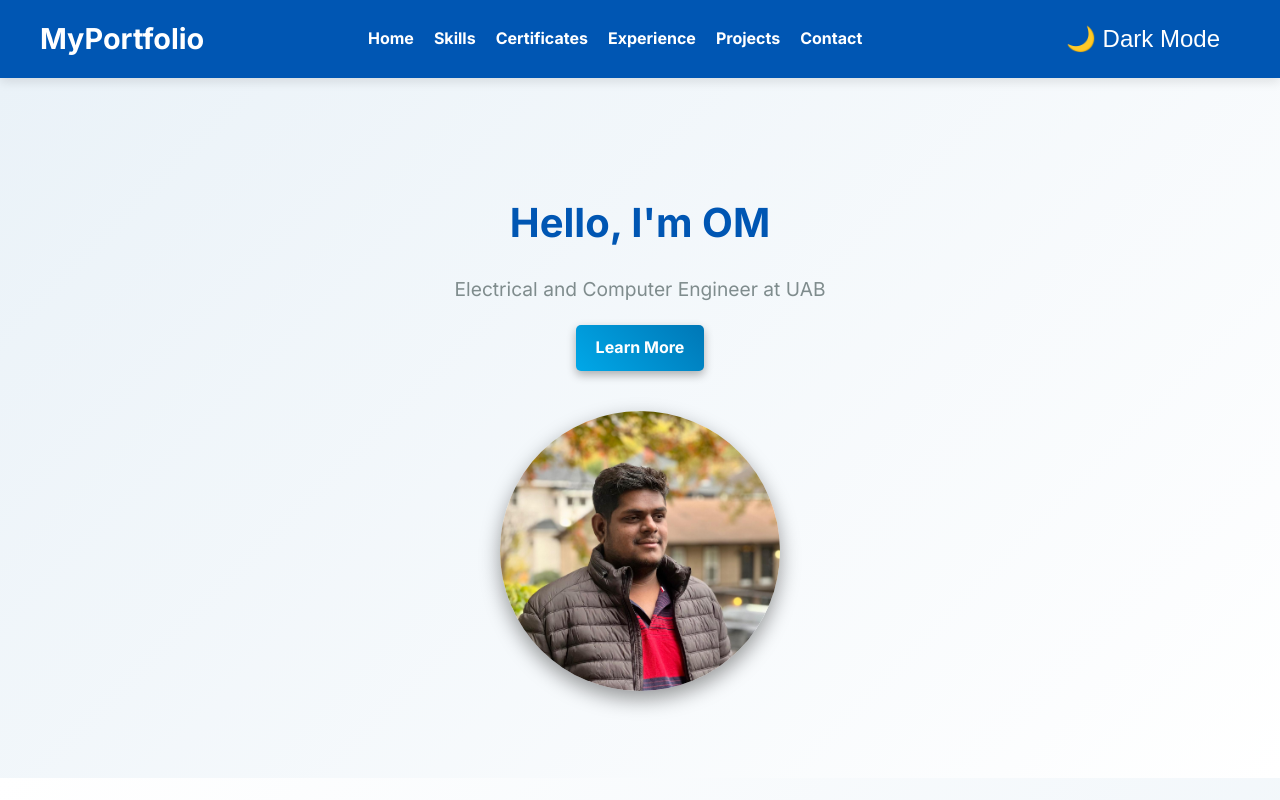
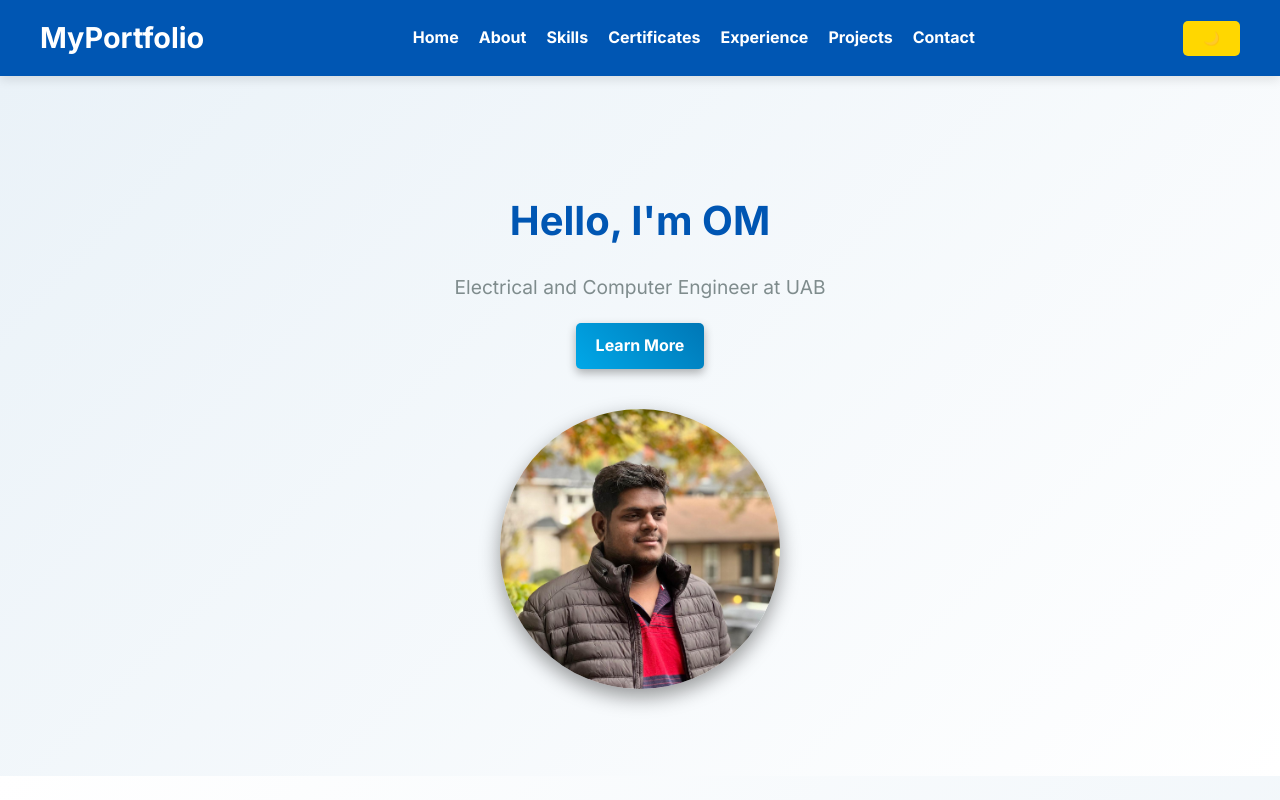
Before and after one commit to Omprakash87/my-portfolio, a Next.js app: page / in a window 1280 px wide. Shown: the top 800 px of the page. Built offline with nearby package versions, Linux system fonts and the light colour scheme.

Commit message:
Improved mobile responsiveness and interactivity for navbar and sections

```diff
--- a/components/Navbar.js
+++ b/components/Navbar.js
@@ -2,6 +2,7 @@ import { useEffect, useState } from "react";
 
 export default function Navbar() {
   const [theme, setTheme] = useState("light");
+  const [isMenuOpen, setIsMenuOpen] = useState(false);
 
   useEffect(() => {
     // Get the saved theme from localStorage or default to light
@@ -17,20 +18,28 @@ export default function Navbar() {
     document.documentElement.setAttribute("data-theme", newTheme);
   };
 
+  const toggleMenu = () => {
+    setIsMenuOpen(!isMenuOpen);
+  };
+
   return (
     <nav className="navbar">
       <div className="navbar-container">
         <a href="#hero" className="logo">MyPortfolio</a>
-        <ul className="navbar-links">
-          <li><a href="#hero">Home</a></li>
-          <li><a href="#skills">Skills</a></li>
-          <li><a href="#certificates">Certificates</a></li>
-          <li><a href="#experience">Experience</a></li>
-          <li><a href="#projects">Projects</a></li>
-          <li><a href="#contact">Contact</a></li>
+        <button className="hamburger" onClick={toggleMenu} aria-label="Toggle navigation">
+          ☰
+        </button>
+        <ul className={`navbar-links ${isMenuOpen ? "active" : ""}`}>
+          <li><a href="#hero" onClick={() => setIsMenuOpen(false)}>Home</a></li>
+          <li><a href="#about" onClick={() => setIsMenuOpen(false)}>About</a></li>
+          <li><a href="#skills" onClick={() => setIsMenuOpen(false)}>Skills</a></li>
+          <li><a href="#certificates" onClick={() => setIsMenuOpen(false)}>Certificates</a></li>
+          <li><a href="#experience" onClick={() => setIsMenuOpen(false)}>Experience</a></li>
+          <li><a href="#projects" onClick={() => setIsMenuOpen(false)}>Projects</a></li>
+          <li><a href="#contact" onClick={() => setIsMenuOpen(false)}>Contact</a></li>
         </ul>
         <button className="theme-toggle" onClick={toggleTheme}>
-          {theme === "light" ? "🌙 Dark Mode" : "☀️ Light Mode"}
+          {theme === "light" ? "🌙" : "☀️"}
         </button>
       </div>
     </nav>
--- a/styles/globals.css
+++ b/styles/globals.css
@@ -189,6 +189,24 @@ button:hover, .cta:hover, .hire-button:hover {
     transform: scale(1);
   }
 }
+
+/* Fade-in Animation */
+@keyframes fadeIn {
+  from {
+    opacity: 0;
+    transform: translateY(20px);
+  }
+  to {
+    opacity: 1;
+    transform: translateY(0);
+  }
+}
+
+/* Apply Animation to Sections */
+.section {
+  animation: fadeIn 1s ease-in-out;
+}
+
 /* 🌟 Navbar Styling */
 .navbar {
   display: flex;
@@ -238,30 +256,6 @@ button:hover, .cta:hover, .hire-button:hover {
   color: #ffd700; /* Gold color on hover */
 }
 
-.hire-button {
-  background-color: #ffd700;
-  color: #0056b3;
-  padding: 8px 15px;
-  border-radius: 5px;
-  font-weight: bold;
-  text-decoration: none;
-  transition: all 0.3s ease;
-}
-
-.hire-button:hover {
-  background-color: #ffcc00;
-  color: white;
-}
-
-.theme-toggle {
-  background: none;
-  border: none;
-  font-size: 1.5rem;
-  color: white;
-  cursor: pointer;
-  margin-left: 20px;
-}
-
 .hamburger {
   display: none;
   font-size: 1.5rem;
@@ -271,9 +265,8 @@ button:hover, .cta:hover, .hire-button:hover {
   cursor: pointer;
 }
 
-@media (max-width: 768px) {
-  .navbar-links {
-    display: none;
+.navbar-links.active {
+  display: flex;
   flex-direction: column;
   position: absolute;
   top: 60px;
@@ -282,10 +275,12 @@ button:hover, .cta:hover, .hire-button:hover {
   padding: 10px;
   border-radius: 5px;
   box-shadow: 0 4px 10px rgba(0, 0, 0, 0.1);
+  z-index: 1000;
 }
 
-  .navbar-links.active {
-    display: flex;
+@media (max-width: 768px) {
+  .navbar-links {
+    display: none;
   }
 
   .hamburger {
@@ -586,6 +581,7 @@ button:hover, .cta:hover, .hire-button:hover {
     transform: translateX(0);
   }
 }
+
 /* 🌟 Contact Section */
 .contact {
   padding: 100px 10%;
@@ -838,18 +834,6 @@ html {
   color: #007acc; /* Lighter blue on hover */
 }
 
-/* 🌟 Animations */
-@keyframes fadeIn {
-  from {
-    opacity: 0;
-    transform: translateY(20px);
-  }
-  to {
-    opacity: 1;
-    transform: translateY(0);
-  }
-}
-
 /* Responsive Design for Tablets and Mobile */
 @media (max-width: 768px) {
   .section {
@@ -864,6 +848,15 @@ html {
   p {
     font-size: 1rem;
     text-align: center;
+  }
+
+  .skills-grid, .certificates-grid {
+    grid-template-columns: 1fr; /* Single column layout */
+  }
+
+  .skill-box, .certificate-card {
+    padding: 15px;
+    font-size: 0.9rem;
   }
 }
 
```
Lines whose indentation alone changed are shown as unchanged.
